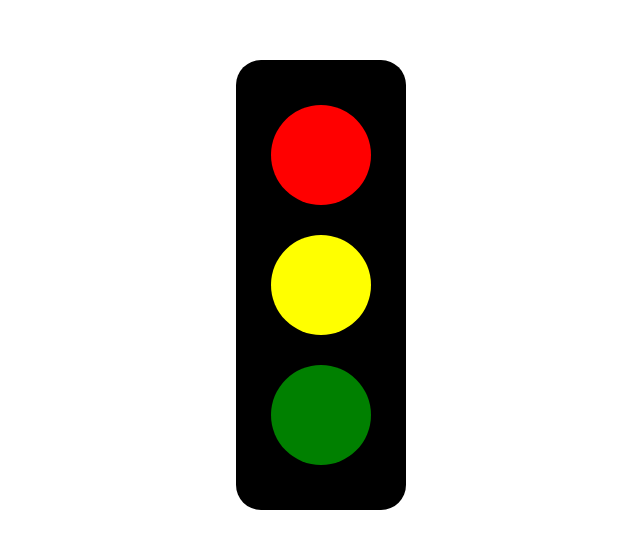
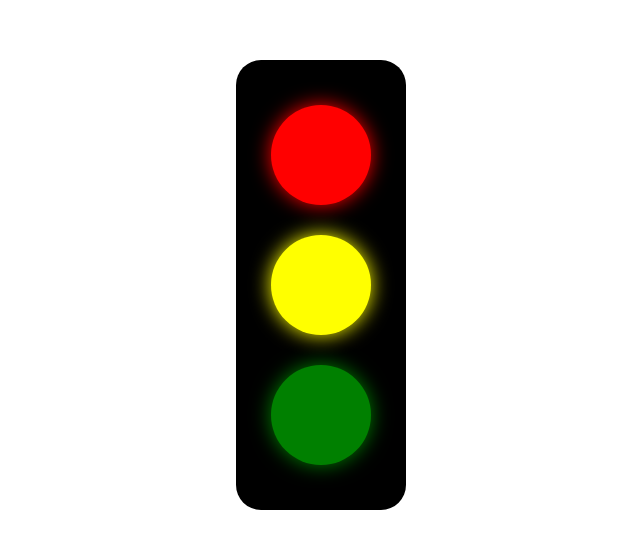
Before and after one commit to VictorO04/Progresso-HTML, a plain HTML site: page pages/atividades.html in a window 1280 px wide. Shown: the part 140-688 px from the top of the page, without its empty margins (319-959 px from the left). Drawn offline with Linux system fonts and the light colour scheme.

Commit message:
luz botão

```diff
--- a/assets/styles/atividades.css
+++ b/assets/styles/atividades.css
@@ -26,10 +26,13 @@
 
 .vermelho {
     background-color: red;
+    box-shadow: 0 0 20px #ff0000;
 }
 .amarelo {
     background-color: yellow;
+    box-shadow: 0 0 20px yellow;
 }
 .verde {
     background-color: green;
+    box-shadow: 0 0 20px green;
 }
```
